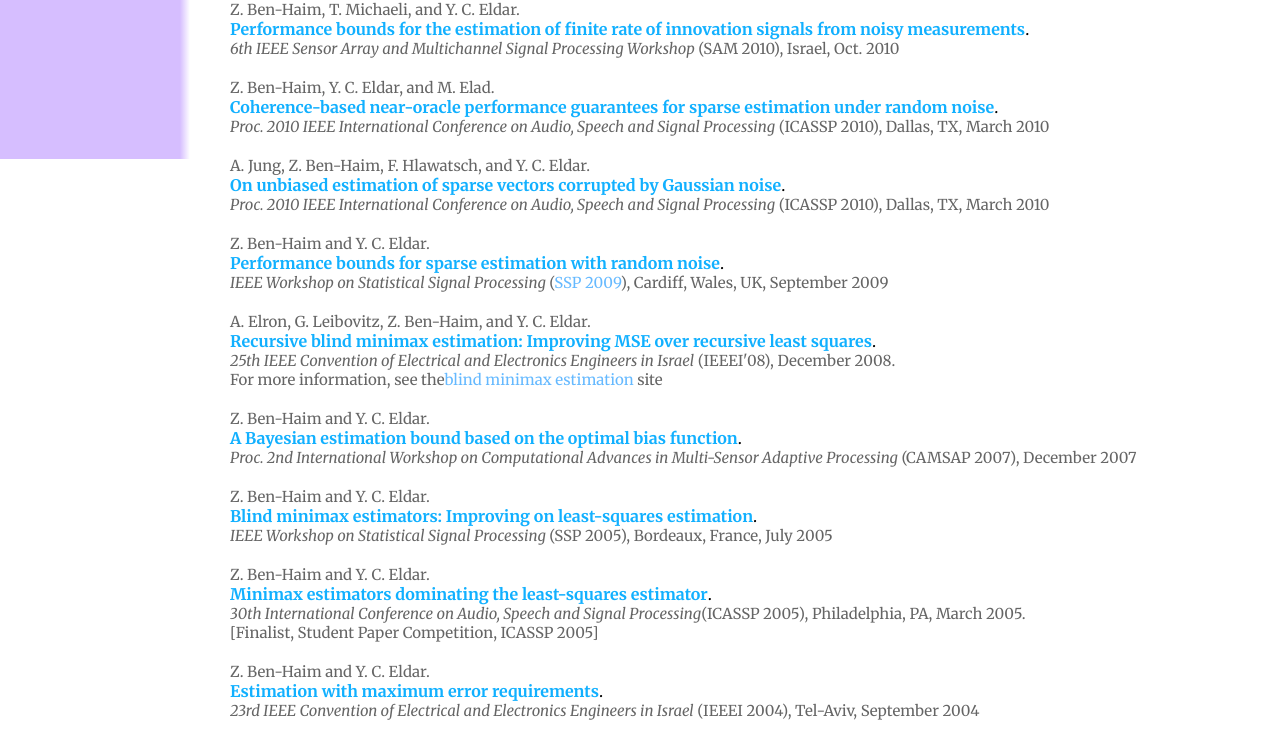
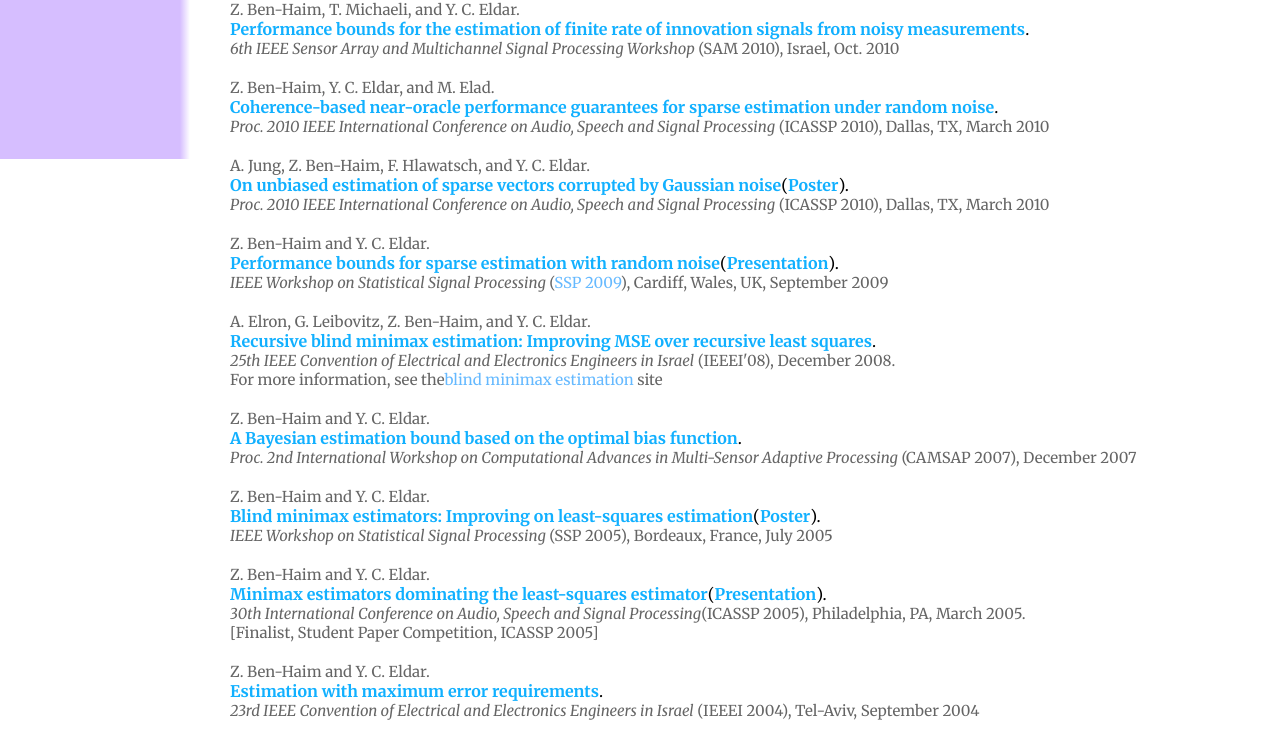
Before and after one commit to zvikabh/zvikabh.github.io, a Next.js app: page /conference in a window 1280 px wide. Shown: the part 720-1460 px from the top of the page. Built offline with nearby package versions, Linux system fonts and the light colour scheme; a web font is replaced by a local one.

Commit message:
handle pubInfo.post_title.

```diff
--- a/src/app/conference/page.js
+++ b/src/app/conference/page.js
@@ -55,14 +55,14 @@
   {
     authors: 'A. Jung, Z. Ben-Haim, F. Hlawatsch, and Y. C. Eldar',
     title: 'On unbiased estimation of sparse vectors corrupted by Gaussian noise',
-    post_title: '(<a href="published/jbhe_poster.pdf">Poster</a>)',
+    post_title: (<>(<a href="published/jbhe_poster.pdf">Poster</a>)</>),
     bibinfo: (<><i>Proc. 2010 IEEE International Conference on Audio, Speech and Signal Processing</i> (ICASSP 2010), Dallas, TX, March 2010</>),
     link: 'published/jbhe_icassp.pdf'
   },
   {
     authors: 'Z. Ben-Haim and Y. C. Eldar',
     title: 'Performance bounds for sparse estimation with random noise',
-    post_title: '(<a href="published/crb-ssp.ppt">Presentation</a>)',
+    post_title: (<>(<a href="published/crb-ssp.ppt">Presentation</a>)</>),
     bibinfo: (<><i>IEEE Workshop on Statistical Signal Processing</i> (<a href="http://www.ssp2009.org/" target="_blank">SSP 2009</a>), Cardiff, Wales, UK, September 2009</>),
     link: 'published/crb-ssp.pdf'
   },
@@ -83,14 +83,14 @@
   {
     authors: 'Z. Ben-Haim and Y. C. Eldar',
     title: 'Blind minimax estimators: Improving on least-squares estimation',
-    post_title: '(<a href="published/bme_imp_lse_poster.pdf" target="_top">Poster</a>)',
+    post_title: (<>(<a href="published/bme_imp_lse_poster.pdf" target="_top">Poster</a>)</>),
     bibinfo: (<><i>IEEE Workshop on Statistical Signal Processing</i> (SSP 2005), Bordeaux, France, July 2005</>),
     link: 'published/bme_imp_lse.pdf'
   },
   {
     authors: 'Z. Ben-Haim and Y. C. Eldar',
     title: 'Minimax estimators dominating the least-squares estimator',
-    post_title: '(<a href="published/mmx_dom_ls.ppt" target="_top">Presentation</a>)',
+    post_title: (<>(<a href="published/mmx_dom_ls.ppt" target="_top">Presentation</a>)</>),
     bibinfo: (<><i>30th International Conference on Audio, Speech and Signal Processing</i>
         (ICASSP 2005), Philadelphia, PA, March 2005.<br />
         [Finalist, Student Paper Competition, ICASSP 2005]</>),
--- a/src/components/PublicationList/list.js
+++ b/src/components/PublicationList/list.js
@@ -14,7 +14,12 @@
                 pubInfo.link ?
                 (<a href={pubInfo.link}>{pubInfo.title}</a>) :
                 (<>{pubInfo.title}</>)
-              }.
+              }
+              {
+                pubInfo.post_title ?
+                (<>{pubInfo.post_title}.</>) :
+                (<>.</>)
+              }
             </div>
             <div className={styles.bibinfo}>{pubInfo.bibinfo}</div>
           </div>
```
